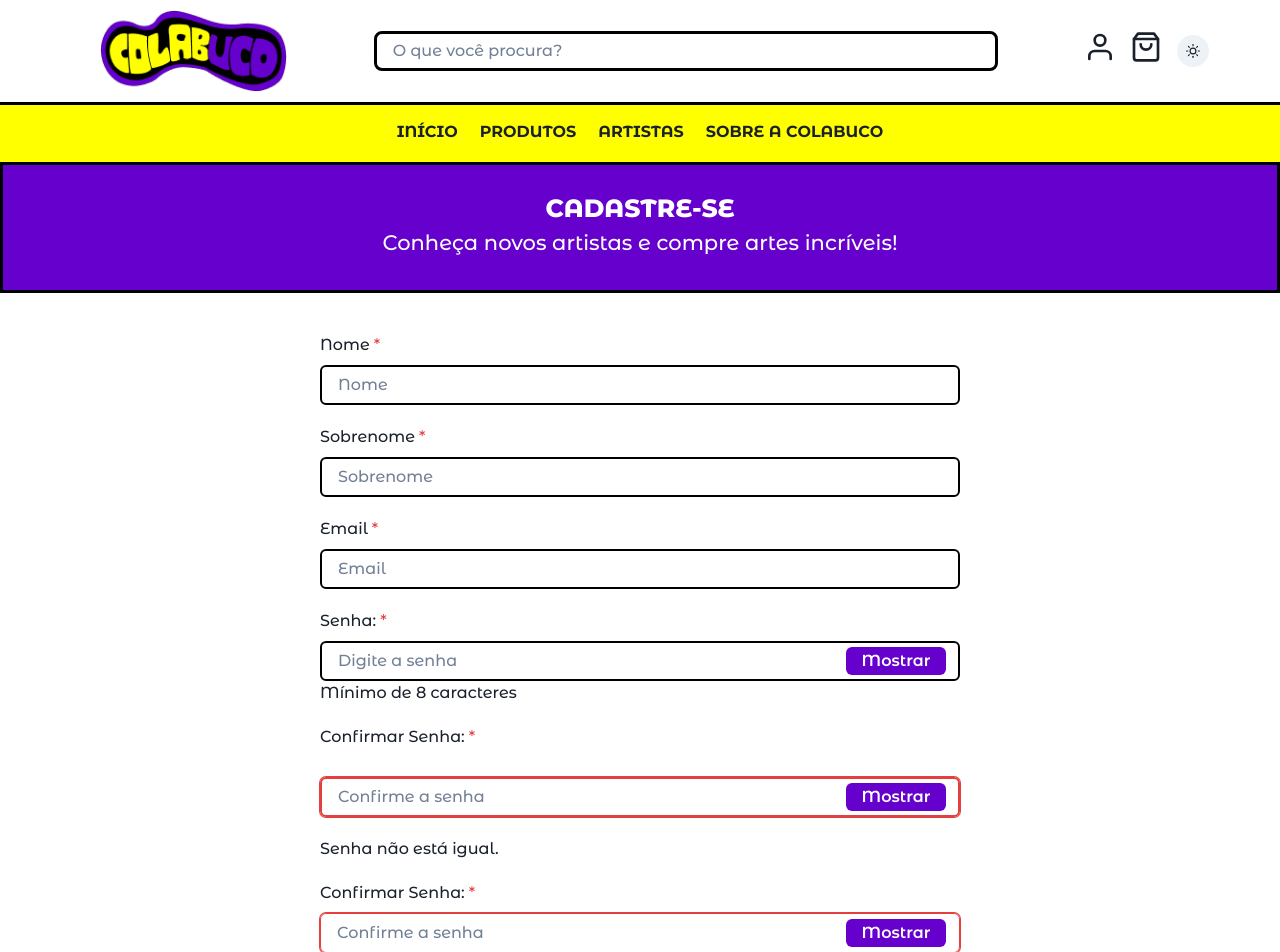
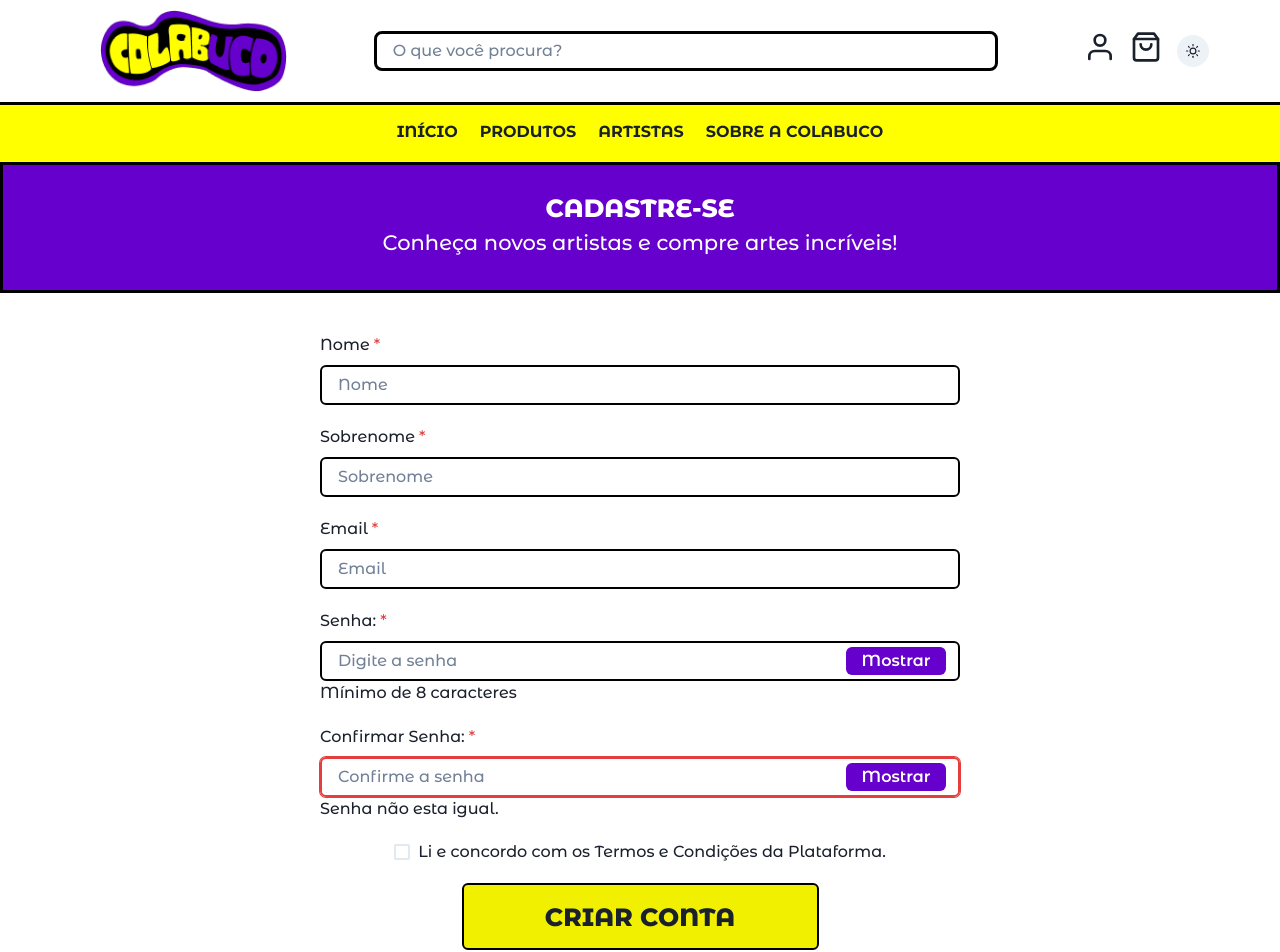
Before and after one commit to SIN-disciplina-PI3/ColabucoFrontEnd, a React (Create React App) app: page /cadastrocliente in a window 1280 px wide. Shown: the top 952 px of the page. Built offline with nearby package versions, Linux system fonts and the light colour scheme.

Commit message:
Corrigido cor do hover e Confirmar Senha duplicado na tela de cadastro

```diff
--- a/src/pages/CadastroCliente.jsx
+++ b/src/pages/CadastroCliente.jsx
@@ -55,25 +55,25 @@ function CadastroCliente() {
                     <Stack gap={'20px'}>
                         <Box>
                             <FormLabel>Nome</FormLabel>
-                            <Input placeholder='Nome'  focusBorderColor={"#6600CC"} border='solid 2px black'/>
+                            <Input placeholder='Nome'  focusBorderColor={"#6600CC"} _hover={{ borderColor: "#6600CC" }} border='solid 2px black'/>
                         </Box>
 
                         <Box>
                             <FormLabel>Sobrenome</FormLabel>
-                            <Input placeholder='Sobrenome'  focusBorderColor={"#6600CC"} border='solid 2px black'/>
+                            <Input placeholder='Sobrenome'  focusBorderColor={"#6600CC"} _hover={{ borderColor: "#6600CC" }} border='solid 2px black'/>
                         </Box>
 
                         <Box>
                             <FormLabel>Email</FormLabel>
-                            <Input type="email" placeholder='Email' focusBorderColor={"#6600CC"} border='solid 2px black'/>
+                            <Input type="email" placeholder='Email' focusBorderColor={"#6600CC"} _hover={{ borderColor: "#6600CC" }} border='solid 2px black'/>
                         </Box>
 
                         <Box>
                             <FormLabel>Senha:</FormLabel>
                             <InputGroup>
-                                <Input type={show ? "text" : "password"} onChange={handlePassword} placeholder="Digite a senha" focusBorderColor={"#6600CC"} border='solid 2px black'/>
+                                <Input type={show ? "text" : "password"} onChange={handlePassword} _hover={{ borderColor: "#6600CC" }} placeholder="Digite a senha" focusBorderColor={"#6600CC"} border='solid 2px black'/>
                                 <InputRightElement width="8rem">
-                                    <Button h="1.75rem" size="md" color="white" bg={"#6600CC"} onClick={handleClickPassword}>
+                                    <Button h="1.75rem" size="md" color="white" bg={"#6600CC"}  onClick={handleClickPassword}>
                                         {show ? "Esconder" : "Mostrar"}
                                     </Button>
                                 </InputRightElement>
@@ -81,33 +81,10 @@ function CadastroCliente() {
                             {passwordValid ? <Text>✔</Text> : <Text>Mínimo de 8 caracteres</Text>}
                         </Box>
 
-                <FormLabel>Confirmar Senha:</FormLabel>
-                <InputGroup>
-                    <Input
-                        border="2px"
-                        type={show ? "text" : "password"}
-                        placeholder="Confirme a senha"
-                        isInvalid={confirmPassword}
-                        onChange={handlePasswordCheck}
-                        _hover={{ borderColor: "#6600CC" }}
-                        focusBorderColor={"#6600CC"} />
-                    <InputRightElement width="8rem">
-                        <Button
-                            h="1.75rem"
-                            size="md"
-                            color="white"
-                            bg={"#6600CC"}
-                            onClick={handleClickPassword}>
-                            {show ? "Esconder" : "Mostrar"}
-                        </Button>
-                    </InputRightElement>
-                </InputGroup>
-
-                {confirmPassword ? <Text>Senha não está igual.</Text> : <Text>✔</Text>}
                         <Box>
                             <FormLabel>Confirmar Senha:</FormLabel>
                             <InputGroup>
-                                <Input type={show ? "text" : "password"} placeholder="Confirme a senha" isInvalid={confirmPassword} onChange={handlePasswordCheck} focusBorderColor={"#6600CC"} />
+                                <Input type={show ? "text" : "password"} placeholder="Confirme a senha" _hover={{ borderColor: "#6600CC" }} isInvalid={confirmPassword} onChange={handlePasswordCheck} focusBorderColor={"#6600CC"}  border='solid 2px black' />
                                 <InputRightElement width="8rem">
                                     <Button h="1.75rem" size="md" color="white" bg={"#6600CC"} onClick={handleClickPassword}>
                                         {show ? "Esconder" : "Mostrar"}
```
